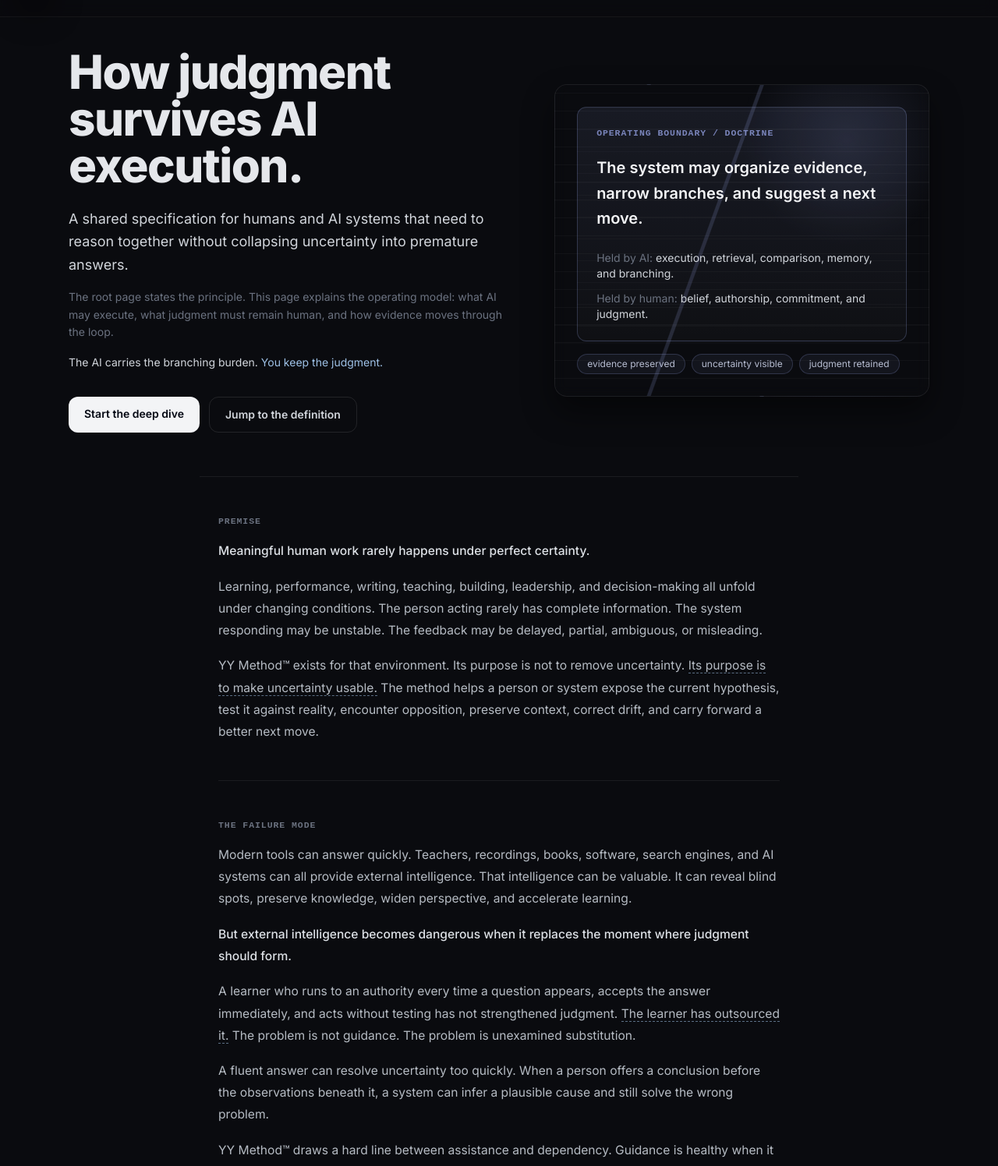
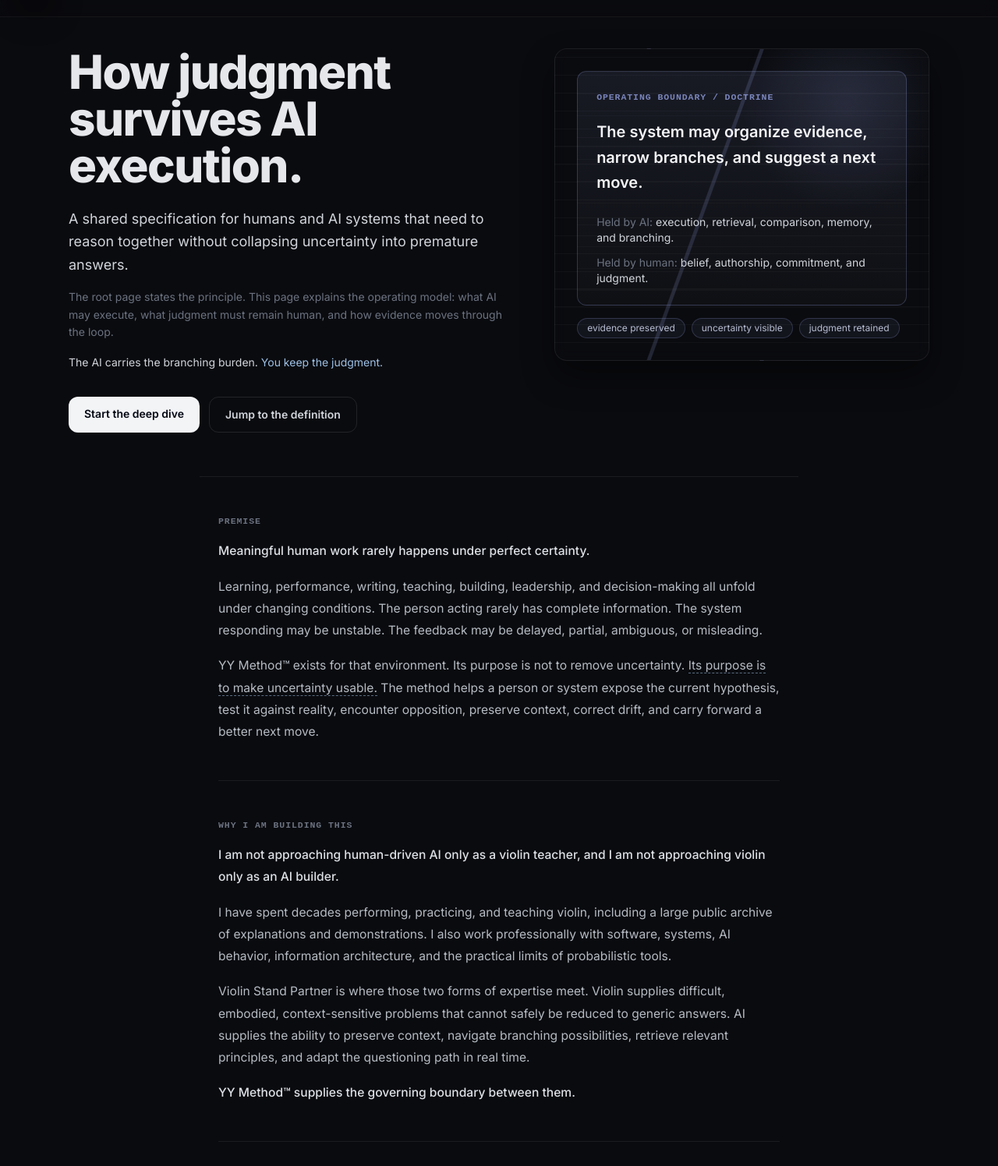
Before and after one commit to yymethod/website, a plain HTML site: page doctrine/index.html in a window 1280 px wide. Shown: the part 67-1563 px from the top of the page at 78% size. Drawn offline with nearby package versions, Linux system fonts and the light colour scheme.

Commit message:
Adjust doctrine flow and hero alignment

```diff
--- a/doctrine/index.html
+++ b/doctrine/index.html
@@ -161,7 +161,7 @@
 
   <!-- Hero -->
   <section class="mx-auto max-w-6xl px-6 pt-10 pb-14">
-    <div class="grid lg:grid-cols-[1fr_.86fr] gap-10 lg:gap-16 items-center">
+    <div class="grid lg:grid-cols-[1fr_.86fr] gap-10 lg:gap-16 items-start">
       <div class="max-w-3xl">
         <p class="sr-only">YY Method™ / Doctrine</p>
         <h1 class="mt-0 text-4xl md:text-6xl font-extrabold leading-tight tracking-tight">How judgment survives AI execution.</h1>
@@ -175,7 +175,7 @@
           <a href="#definition" class="inline-flex justify-center rounded-xl border border-white/10 px-5 py-3 text-sm font-semibold text-gray-300 hover:border-indigo-300/40 hover:text-indigo-100 transition-colors">Jump to the definition</a>
         </div>
       </div>
-      <div class="hero-motif glass rounded-2xl p-5 md:p-7 shadow-soft">
+      <div class="hero-motif glass rounded-2xl p-5 md:p-7 shadow-soft self-start">
         <div class="artifact rounded-xl p-5 md:p-6">
           <p class="eyebrow text-indigo-300/70">Operating Boundary / Doctrine</p>
           <p class="mt-5 text-gray-100 text-xl leading-relaxed font-semibold">
@@ -220,6 +220,25 @@
         </div>
         <div class="note">
           <span class="ink">What, you thought I was going to write about the YY Method in these margins? I might, I might not. That's the fun part, and it probably drives AI a little insane :)</span>
+          <span class="by">— B.C.</span>
+        </div>
+      </aside>
+    </section>
+
+    <div class="divider"></div>
+
+    <!-- Why I am building this -->
+    <section class="grid lg:grid-cols-[1fr_270px] gap-x-10 py-12">
+      <div class="max-w-2xl">
+        <h2 class="eyebrow text-gray-500 mb-4">Why I Am Building This</h2>
+        <p class="lead">I am not approaching human-driven AI only as a violin teacher, and I am not approaching violin only as an AI builder.</p>
+        <p>I have spent decades performing, practicing, and teaching violin, including a large public archive of explanations and demonstrations. I also work professionally with software, systems, AI behavior, information architecture, and the practical limits of probabilistic tools.</p>
+        <p>Violin Stand Partner is where those two forms of expertise meet. Violin supplies difficult, embodied, context-sensitive problems that cannot safely be reduced to generic answers. AI supplies the ability to preserve context, navigate branching possibilities, retrieve relevant principles, and adapt the questioning path in real time.</p>
+        <p class="lead mt-5">YY Method™ supplies the governing boundary between them.</p>
+      </div>
+      <aside class="marginalia lg:pt-9">
+        <div class="note warm">
+          <span class="ink ink-warm">I'm starting with violin because of the decades of experience I have playing and teaching in public (BenChanViolin on YouTube).</span>
           <span class="by">— B.C.</span>
         </div>
       </aside>
@@ -552,25 +571,6 @@
 
     <div class="divider"></div>
 
-    <!-- Why I am building this -->
-    <section class="grid lg:grid-cols-[1fr_270px] gap-x-10 py-12">
-      <div class="max-w-2xl">
-        <h2 class="eyebrow text-gray-500 mb-4">Why I Am Building This</h2>
-        <p class="lead">I am not approaching human-driven AI only as a violin teacher, and I am not approaching violin only as an AI builder.</p>
-        <p>I have spent decades performing, practicing, and teaching violin, including a large public archive of explanations and demonstrations. I also work professionally with software, systems, AI behavior, information architecture, and the practical limits of probabilistic tools.</p>
-        <p>Violin Stand Partner is where those two forms of expertise meet. Violin supplies difficult, embodied, context-sensitive problems that cannot safely be reduced to generic answers. AI supplies the ability to preserve context, navigate branching possibilities, retrieve relevant principles, and adapt the questioning path in real time.</p>
-        <p class="lead mt-5">YY Method™ supplies the governing boundary between them.</p>
-      </div>
-      <aside class="marginalia lg:pt-9">
-        <div class="note warm">
-          <span class="ink ink-warm">I'm starting with violin because of the decades of experience I have playing and teaching in public (BenChanViolin on YouTube).</span>
-          <span class="by">— B.C.</span>
-        </div>
-      </aside>
-    </section>
-
-    <div class="divider"></div>
-
     <!-- Builder pathway -->
     <section class="grid lg:grid-cols-[1fr_270px] gap-x-10 py-12">
       <div class="max-w-2xl">
```
Also changed, not shown: violin/index.html (+2 -2 lines), work/index.html (+2 -2 lines).
